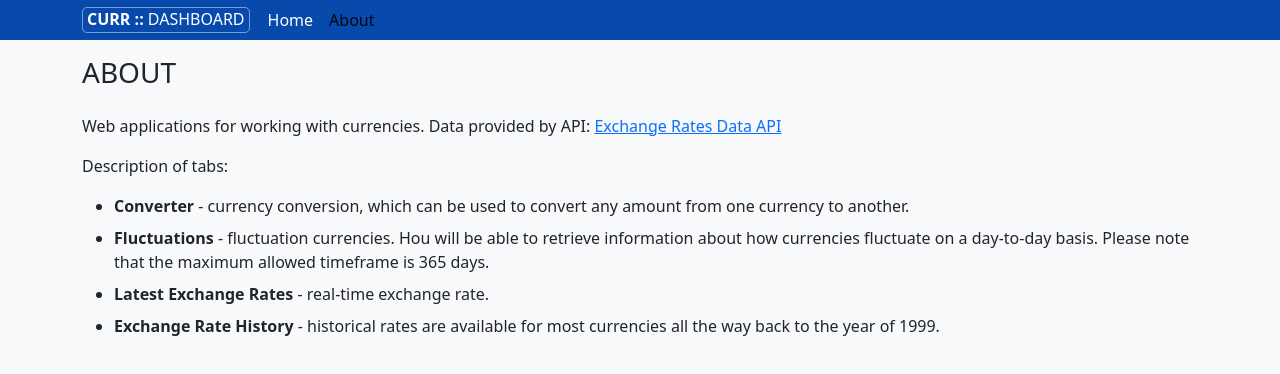
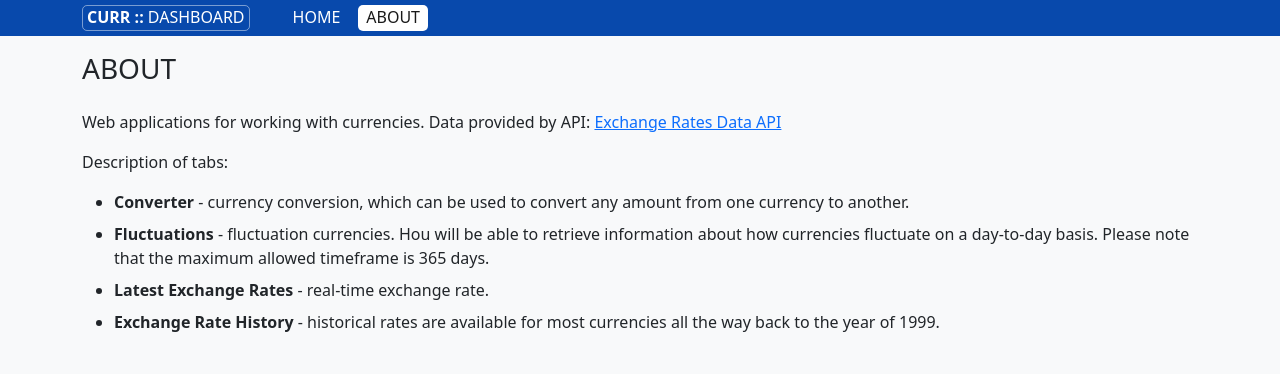
Before and after one commit to BTCY/currency-converter-react-js, a React (Create React App) app: page /about in a window 1280 px wide. Shown: the top 374 px of the page. Built offline with nearby package versions, Linux system fonts and the light colour scheme.

Commit message:
Header component: added highlighting of the active menu item. Changes in styles and layout.

```diff
--- a/src/components/header-menu/HeaderMenu.module.css
+++ b/src/components/header-menu/HeaderMenu.module.css
@@ -1,10 +1,31 @@
- .headerMenu {
-     line-height: 1.4;
+ .linkWrap {
+
+     transition: all 0.3s ease-out;
+
+     [class*="active"] {
+         background-color: white;
+     }
+
+     [class*="active"]:hover {
+         background-color: white;
+     }
  }
 
  .link {
      color: white;
+     padding: 0px;
+     margin: 5px;
+     height: 26px;
+     border-radius: 5px;
+     text-transform: uppercase;
+     padding: 0px 4px;
  }
+
+ .link:hover {
+     color: white;
+     background-color: #195fc7;
+ }
+
 
  .toggleButton {
      color: white;
--- a/src/components/header-menu/HeaderMenu.tsx
+++ b/src/components/header-menu/HeaderMenu.tsx
@@ -1,5 +1,6 @@
 import { ReactElement } from "react";
-import { NavLink } from "react-router-dom";
+import { NavLink, useParams } from "react-router-dom";
+import { RoutesData } from "../../routes/routes";
 import styles from "./HeaderMenu.module.css";
 import Nav from "react-bootstrap/Nav";
 import Navbar from "react-bootstrap/Navbar";
@@ -8,17 +9,20 @@ import Navbar from "react-bootstrap/Navbar";
  *  Header menu
  */
 
-const HeaderMenu = (): ReactElement => (
-    <>
-        <Navbar.Toggle aria-controls="basic-navbar-nav" className={styles.toggleButton} />
-        <Navbar.Collapse id="basic-navbar-nav">
-            <Nav className="me-auto">
-                <Nav.Link to="/" as={NavLink} className={styles.link}>Home</Nav.Link>
-                <Nav.Link to="/about" as={NavLink} className={styles.link}>About</Nav.Link>
-            </Nav>
-        </Navbar.Collapse>
-    </>
-);
+const HeaderMenu = (): ReactElement => {
+    const { tabId } = useParams();
+    return (
+        <>
+            <Navbar.Toggle aria-controls="header-navbar-nav" className={styles.toggleButton} />
+            <Navbar.Collapse id="header-navbar-nav">
+                <Nav className={styles.linkWrap}>
+                    <Nav.Link to="/" as={NavLink} className={styles.link} active={!!tabId}>Home</Nav.Link>
+                    <Nav.Link to={RoutesData.about.path} as={NavLink} className={styles.link}>About</Nav.Link>
+                </Nav>
+            </Navbar.Collapse>
+        </>
+    );
+}
 
 
 export default HeaderMenu;
--- a/src/components/logo/Logo.module.css
+++ b/src/components/logo/Logo.module.css
@@ -8,14 +8,13 @@
      text-transform: uppercase;
      color: white;
      padding: 0px 4px;
-     transition: all 0.3s ease-out;
-     margin-right: 10px;
+     margin-right: 30px;
+ }
+
+ .logo span {
+     font-weight: bold;
  }
 
  .logo:hover {
-     color: rgba(255, 255, 255, 0.801);
+     color: white;
  }
-
- .bold {
-     font-weight: bold;
- }
--- a/src/components/logo/Logo.tsx
+++ b/src/components/logo/Logo.tsx
@@ -1,5 +1,4 @@
 import { ReactElement } from "react";
-import { Navbar } from "react-bootstrap";
 import { Link } from "react-router-dom";
 import styles from "./Logo.module.css";
 
@@ -8,9 +7,9 @@ import styles from "./Logo.module.css";
  */
 
 const Logo = (): ReactElement => (
-    <Navbar.Brand to="/" className={styles.logo} as={Link}>
+    <Link to="/" className={styles.logo}>
         <span className={styles.bold}>Curr ::</span> dashboard
-    </Navbar.Brand>
+    </Link>
 );
 
 
```
